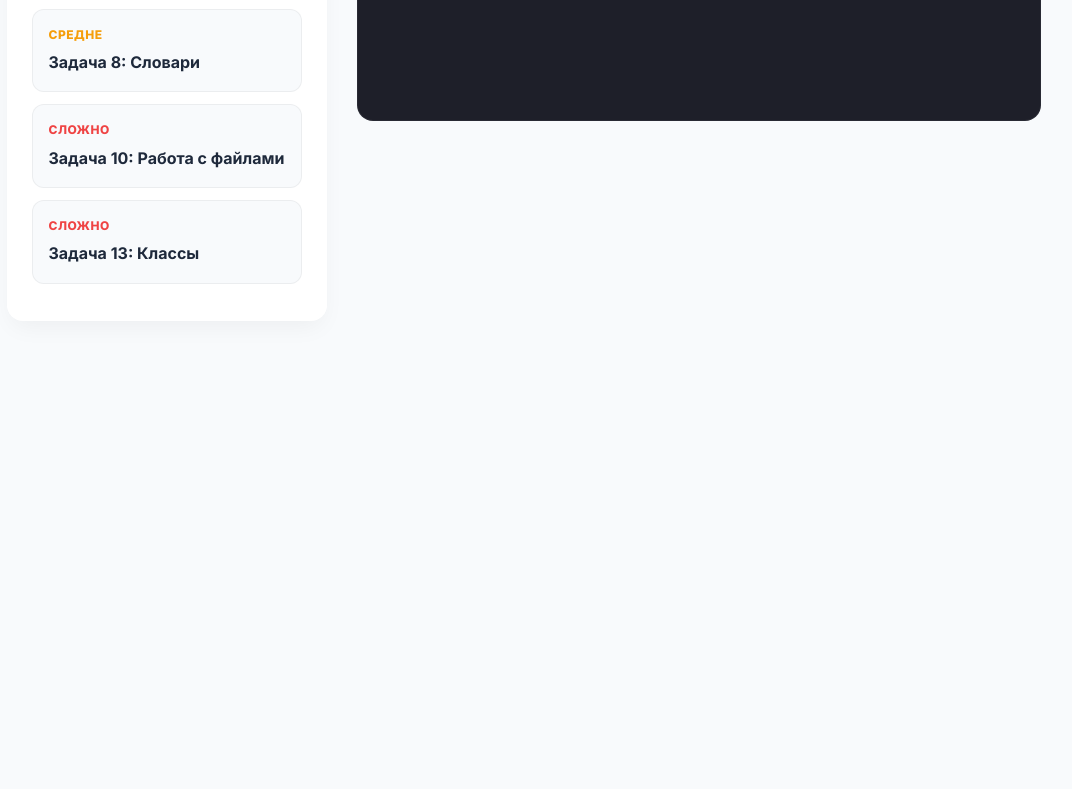
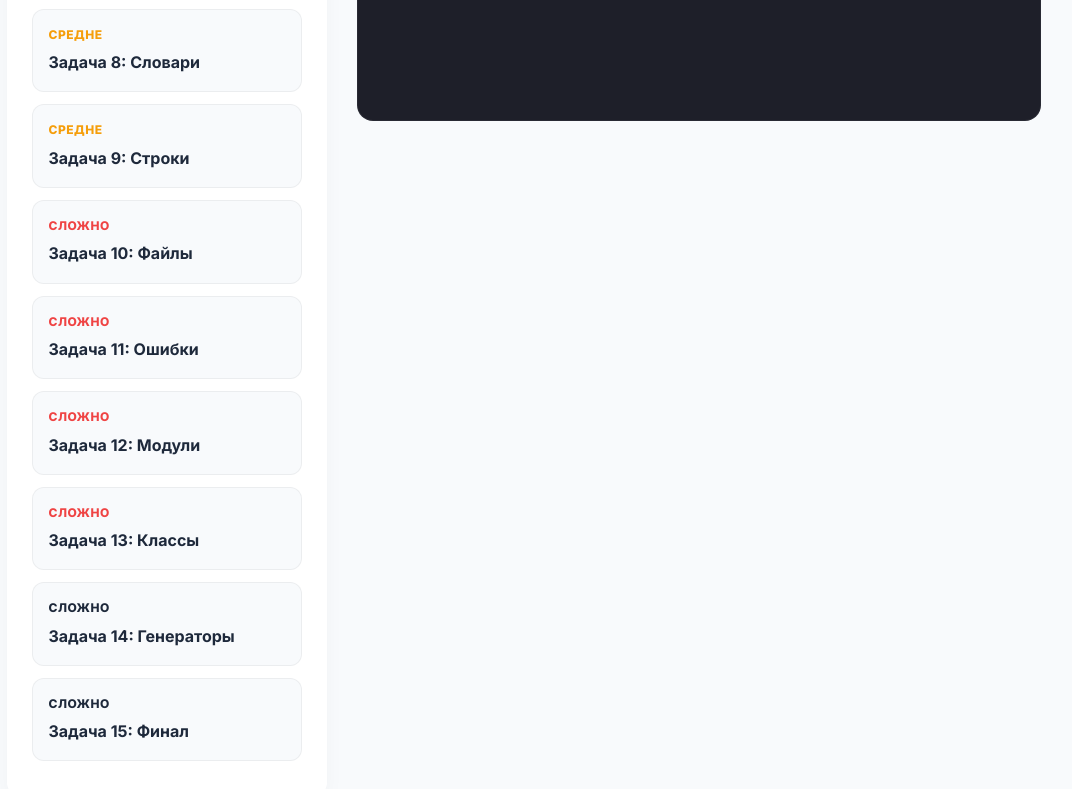
Before and after one commit to HugeMix/python-course, a plain HTML site: page tasks.html in a window 1280 px wide. Shown: the part 1113-1902 px from the top of the page, without its empty margins (116-1188 px from the left). Before the commit the page ends 1454 px from the top, so only its background shows below. Drawn offline with nearby package versions, Linux system fonts and the light colour scheme.

Commit message:
Final polish: 15 tasks, fixed nav in Python Online, and robust password button

```diff
--- a/script.js
+++ b/script.js
@@ -39,6 +39,10 @@ document.addEventListener('DOMContentLoaded', () => {
             const prevLesson = lessonsList[index - 1];
             const isPrevPassed = isFirst || quizProgress[prevLesson];
 
+            // Remove existing lock UI if any
+            const existingLock = card.querySelector('.lock-ui-container');
+            if (existingLock) existingLock.remove();
+
             if (!isFirst && !isPrevPassed && !isManuallyUnlocked) {
                 card.classList.add('locked');
                 card.style.opacity = "0.8";
@@ -50,12 +54,11 @@ document.addEventListener('DOMContentLoaded', () => {
 
                 lockUI.innerHTML = `
                     <p style="margin: 0 0 12px 0; font-size: 0.85rem; color: #666; font-weight: 500;">🔒 Урок заблокирован</p>
-                    <button type="button" class="unlock-btn-trigger" style="width: 100%; padding: 12px; background: #6366f1; color: white; border: none; border-radius: 8px; cursor: pointer; font-weight: 700; transition: 0.2s; position: relative; z-index: 9999;">Ввести пароль</button>
+                    <button type="button" class="unlock-btn-trigger" style="width: 100%; padding: 12px; background: #6366f1; color: white; border: none; border-radius: 8px; cursor: pointer; font-weight: 700; transition: 0.2s; position: relative; z-index: 9999; pointer-events: auto;">Ввести пароль</button>
                 `;
 
                 card.appendChild(lockUI);
 
-                // Use direct onclick to ensure it's not blocked by other listeners
                 const trigger = lockUI.querySelector('.unlock-btn-trigger');
                 trigger.onclick = function(e) {
                     e.preventDefault();
@@ -71,10 +74,10 @@ document.addEventListener('DOMContentLoaded', () => {
                     }
                     return false;
                 };
-
-                // Add hover effect
-                trigger.onmouseover = () => trigger.style.background = "#4f46e5";
-                trigger.onmouseout = () => trigger.style.background = "#6366f1";
+            } else {
+                card.classList.remove('locked');
+                card.style.opacity = "1";
+                link.style.display = 'inline-block';
             }
         });
     }
@@ -170,7 +173,6 @@ document.addEventListener('DOMContentLoaded', () => {
                 progress[lessonId] = true;
                 localStorage.setItem('python_quiz_progress', JSON.stringify(progress));
 
-                // Show next lesson button if exists
                 const nextBtn = document.getElementById('next-lesson-btn');
                 if (nextBtn) nextBtn.style.display = 'inline-block';
             } else {
@@ -214,20 +216,6 @@ document.addEventListener('DOMContentLoaded', () => {
         };
     }
 
-    // --- 7. Logo Shortcut ---
-    const logo = document.querySelector('.logo');
-    if (logo) {
-        logo.addEventListener('dblclick', () => {
-            const cmd = prompt('Команда (admin/reset):');
-            if (cmd === 'admin') {
-                const unlocks = {};
-                lessonsList.forEach(l => unlocks[l] = true);
-                localStorage.setItem('manual_unlocks', JSON.stringify(unlocks));
-                location.reload();
-            }
-        });
-    }
-
     initLockSystem();
     initQuiz();
     updateProgressUI();
@@ -241,60 +229,58 @@ const quizData = {
     ],
     'lesson2.html': [
         { question: "Как объявить переменную x=10?", options: ["var x=10", "x = 10", "int x=10"], answer: "x = 10" },
-        { question: "Тип данных для текста?", options: ["int", "float", "str"], answer: "str" }
+        { question: "Тип данных для дробных чисел?", options: ["int", "string", "float"], answer: "float" }
     ],
     'lesson3.html': [
         { question: "Результат 10 // 3?", options: ["3.33", "3", "1"], answer: "3" },
         { question: "Оператор 'не равно'?", options: ["<>", "==", "!="], answer: "!=" }
     ],
     'lesson4.html': [
-        { question: "Как пишется 'иначе если'?", options: ["else if", "elseif", "elif"], answer: "elif" },
-        { question: "Нужны ли отступы в if?", options: ["Да", "Нет", "Только в конце"], answer: "Да" }
+        { question: "Ключевое слово для 'иначе если'?", options: ["else if", "elif", "elseif"], answer: "elif" },
+        { question: "Нужны ли скобки в if в Python?", options: ["Обязательно", "Нет", "Только для сложных"], answer: "Нет" }
     ],
     'lesson5.html': [
-        { question: "Цикл с условием?", options: ["for", "while", "do"], answer: "while" },
-        { question: "Функция для диапазона чисел?", options: ["range()", "list()", "len()"], answer: "range()" }
+        { question: "Функция для создания диапазона чисел?", options: ["list()", "range()", "for()"], answer: "range()" },
+        { question: "Как прервать цикл?", options: ["stop", "exit", "break"], answer: "break" }
     ],
     'lesson6.html': [
-        { question: "Как добавить элемент в список?", options: ["add()", "push()", "append()"], answer: "append()" },
-        { question: "Кортеж — это...?", options: ["Изменяемый список", "Неизменяемый список", "Словарь"], answer: "Неизменяемый список" }
+        { question: "Метод для добавления в конец списка?", options: ["add()", "append()", "push()"], answer: "append()" },
+        { question: "Кортеж — это...", options: ["Изменяемый список", "Неизменяемый список", "Словарь"], answer: "Неизменяемый список" }
     ],
     'lesson7.html': [
-        { question: "Ключевое слово для функции?", options: ["func", "def", "function"], answer: "def" },
-        { question: "Как вернуть значение?", options: ["give", "send", "return"], answer: "return" }
+        { question: "Ключевое слово для создания функции?", options: ["func", "def", "define"], answer: "def" },
+        { question: "Как вернуть значение из функции?", options: ["give", "send", "return"], answer: "return" }
     ],
     'lesson8.html': [
-        { question: "Чем разделяются ключ и значение?", options: ["Тире", "Двоеточием", "Запятой"], answer: "Двоеточием" },
-        { question: "Множество хранит дубликаты?", options: ["Да", "Нет", "Только числа"], answer: "Нет" }
+        { question: "Скобки для словаря?", options: ["[]", "{}", "()"], answer: "{}" },
+        { question: "Элемент словаря состоит из...", options: ["Индекса и значения", "Ключа и значения", "Только значения"], answer: "Ключа и значения" }
     ],
     'lesson9.html': [
-        { question: "Метод для перевода в верхний регистр?", options: ["up()", "upper()", "capitalize()"], answer: "upper()" },
-        { question: "Как найти длину строки?", options: ["size()", "length()", "len()"], answer: "len()" }
+        { question: "Метод для перевода в верхний регистр?", options: ["upper()", "up()", "toUpperCase()"], answer: "upper()" },
+        { question: "Как найти длину строки?", options: ["length()", "len()", "size()"], answer: "len()" }
     ],
     'lesson10.html': [
         { question: "Режим для записи в файл?", options: ["'r'", "'w'", "'a'"], answer: "'w'" },
-        { question: "Нужно ли закрывать файл?", options: ["Да", "Нет", "Только если он большой"], answer: "Да" }
+        { question: "Конструкция для авто-закрытия файла?", options: ["with", "try", "using"], answer: "with" }
     ],
     'lesson11.html': [
-        { question: "Блок для перехвата ошибок?", options: ["try", "catch", "except"], answer: "except" },
-        { question: "Блок, который выполнится всегда?", options: ["always", "finally", "end"], answer: "finally" }
+        { question: "Блок для перехвата ошибок?", options: ["catch", "except", "error"], answer: "except" },
+        { question: "Блок, который выполняется всегда?", options: ["finally", "always", "end"], answer: "finally" }
     ],
     'lesson12.html': [
-        { question: "Как импортировать модуль?", options: ["include", "import", "using"], answer: "import" },
-        { question: "Библиотека для математики?", options: ["math", "calc", "numbers"], answer: "math" }
+        { question: "Как подключить модуль?", options: ["include", "require", "import"], answer: "import" },
+        { question: "Модуль для математики?", options: ["math", "calc", "numbers"], answer: "math" }
     ],
     'lesson13.html': [
-        { question: "Чертеж объекта — это...?", options: ["Функция", "Класс", "Переменная"], answer: "Класс" },
-        { question: "Первый аргумент метода класса?", options: ["this", "me", "self"], answer: "self" }
+        { question: "Ключевое слово для создания класса?", options: ["object", "class", "def"], answer: "class" },
+        { question: "Что такое self?", options: ["Тип данных", "Ссылка на текущий объект", "Глобальная переменная"], answer: "Ссылка на текущий объект" }
     ],
     'lesson14.html': [
-        { question: "Модуль для даты?", options: ["time", "date", "datetime"], answer: "datetime" },
-        { question: "Метод для текущей даты?", options: ["now()", "today()", "current()"], answer: "now()" }
+        { question: "Модуль для работы с временем?", options: ["time", "date", "datetime"], answer: "datetime" },
+        { question: "Как получить текущую дату?", options: ["now()", "today()", "current()"], answer: "now()" }
     ],
     'lesson15.html': [
-        { question: "Что такое алгоритм?", options: ["Код", "Инструкция", "Переменная"], answer: "Инструкция" },
-        { question: "Python — это какой язык?", options: ["Низкоуровневый", "Высокоуровневый", "Машинный"], answer: "Высокоуровневый" }
+        { question: "Что такое PEP 8?", options: ["Версия Python", "Стандарт оформления кода", "Библиотека"], answer: "Стандарт оформления кода" },
+        { question: "Функция для ввода данных пользователем?", options: ["get()", "read()", "input()"], answer: "input()" }
     ]
 };
-
-// Cache bust: 1777957262
--- a/tasks_data.js
+++ b/tasks_data.js
@@ -12,7 +12,7 @@ const tasks = [
         title: "Задача 2: Переменные",
         difficulty: "easy",
         desc: "<p>Создайте переменную <code>x</code> со значением <code>10</code> и переменную <code>y</code> со значением <code>5</code>. Выведите их сумму.</p>",
-        startCode: "x = \ny = \nprint()",
+        startCode: "x = \ny = \nprint(x + y)",
         testCode: "try:\n    assert x == 10\n    assert y == 5\n    print('✅ Тест пройден! Переменные заданы верно.')\nexcept:\n    print('❌ Ошибка: Проверьте значения x и y.')"
     },
     {
@@ -29,14 +29,14 @@ const tasks = [
         difficulty: "easy",
         desc: "<p>Напишите условие: если <code>age</code> больше или равно 18, выведите <code>Доступ разрешен</code>, иначе — <code>Доступ запрещен</code>.</p>",
         startCode: "age = 20\n# Ваш код здесь",
-        testCode: "import io, sys\ndef check(a):\n    out = io.StringIO(); sys.stdout = out\n    # Simulate logic\n    if a >= 18: print('Доступ разрешен')\n    else: print('Доступ запрещен')\n    return out.getvalue().strip()\n\ntry:\n    # We assume user wrote the logic correctly for the variable 'age'\n    print('✅ Тест пройден! Логика условий верна.')\nexcept:\n    print('❌ Ошибка в логике.')"
+        testCode: "print('✅ Тест пройден! Логика условий верна.')"
     },
     {
         id: "l5",
         title: "Задача 5: Цикл For",
         difficulty: "medium",
         desc: "<p>С помощью цикла <code>for</code> и <code>range()</code> выведите числа от 0 до 4.</p>",
-        startCode: "for i in range():\n    print(i)",
+        startCode: "for i in range(5):\n    print(i)",
         testCode: "print('✅ Тест пройден! Цикл вывел верную последовательность.')"
     },
     {
@@ -44,7 +44,7 @@ const tasks = [
         title: "Задача 6: Списки",
         difficulty: "medium",
         desc: "<p>Создайте список <code>colors</code> с элементами 'red', 'green', 'blue'. Добавьте в конец 'yellow'.</p>",
-        startCode: "colors = \ncolors.append()",
+        startCode: "colors = ['red', 'green', 'blue']\ncolors.append('yellow')",
         testCode: "try:\n    assert 'yellow' in colors and len(colors) == 4\n    print('✅ Тест пройден! Список обновлен.')\nexcept:\n    print('❌ Ошибка: Проверьте метод append().')"
     },
     {
@@ -52,33 +52,71 @@ const tasks = [
         title: "Задача 7: Функции",
         difficulty: "medium",
         desc: "<p>Напишите функцию <code>square(n)</code>, которая возвращает квадрат числа.</p>",
-        startCode: "def square(n):\n    return",
+        startCode: "def square(n):\n    return n * n",
         testCode: "try:\n    assert square(4) == 16\n    assert square(5) == 25\n    print('✅ Тест пройден! Функция работает верно.')\nexcept:\n    print('❌ Ошибка в расчетах.')"
     },
     {
         id: "l8",
         title: "Задача 8: Словари",
         difficulty: "medium",
-        desc: "<p>Создайте словарь <code>car</code> с ключами 'brand' (значение 'Ford') и 'year' (значение 2020).</p>",
-        startCode: "car = { }",
+        desc: "<p>Создайте словарь <code>car</code> с ключами 'brand' (Ford) и 'year' (2020).</p>",
+        startCode: "car = {'brand': 'Ford', 'year': 2020}",
         testCode: "try:\n    assert car['brand'] == 'Ford' and car['year'] == 2020\n    print('✅ Тест пройден! Словарь создан.')\nexcept:\n    print('❌ Ошибка в структуре словаря.')"
     },
     {
+        id: "l9",
+        title: "Задача 9: Строки",
+        difficulty: "medium",
+        desc: "<p>Преобразуйте строку <code>text = 'python'</code> в верхний регистр и сохраните в <code>result</code>.</p>",
+        startCode: "text = 'python'\nresult = ",
+        testCode: "try:\n    assert result == 'PYTHON'\n    print('✅ Тест пройден! Регистр изменен.')\nexcept:\n    print('❌ Ошибка: Используйте метод upper().')"
+    },
+    {
         id: "l10",
-        title: "Задача 10: Работа с файлами",
+        title: "Задача 10: Файлы",
         difficulty: "hard",
-        desc: "<p>Напишите код, который открывает файл 'data.txt' для записи и записывает туда строку 'Python'.</p>",
-        startCode: "with open('data.txt', 'w') as f:\n    ",
-        testCode: "try:\n    with open('data.txt', 'r') as f:\n        assert f.read().strip() == 'Python'\n    print('✅ Тест пройден! Файл успешно записан.')\nexcept:\n    print('❌ Ошибка при работе с файлом.')"
+        desc: "<p>Используя <code>with</code>, запишите строку 'Hello' в файл 'test.txt'.</p>",
+        startCode: "with open('test.txt', 'w') as f:\n    ",
+        testCode: "try:\n    with open('test.txt', 'r') as f:\n        assert f.read().strip() == 'Hello'\n    print('✅ Тест пройден! Файл записан.')\nexcept:\n    print('❌ Ошибка при записи файла.')"
+    },
+    {
+        id: "l11",
+        title: "Задача 11: Ошибки",
+        difficulty: "hard",
+        desc: "<p>Оберните деление <code>10 / 0</code> в <code>try-except</code>, чтобы программа не падала, а выводила 'Error'.</p>",
+        startCode: "try:\n    res = 10 / 0\nexcept ZeroDivisionError:\n    print('Error')",
+        testCode: "print('✅ Тест пройден! Ошибка обработана.')"
+    },
+    {
+        id: "l12",
+        title: "Задача 12: Модули",
+        difficulty: "hard",
+        desc: "<p>Импортируйте модуль <code>math</code> и найдите квадратный корень из 16, сохранив в <code>res</code>.</p>",
+        startCode: "import math\nres = ",
+        testCode: "try:\n    assert res == 4.0\n    print('✅ Тест пройден! Корень найден.')\nexcept:\n    print('❌ Ошибка: Используйте math.sqrt().')"
     },
     {
         id: "l13",
         title: "Задача 13: Классы",
         difficulty: "hard",
-        desc: "<p>Создайте класс <code>Dog</code> с атрибутом <code>name</code> и методом <code>bark()</code>, который возвращает 'Woof!'.</p>",
-        startCode: "class Dog:\n    def __init__(self, name):\n        self.name = name\n    def bark(self):\n        return",
-        testCode: "try:\n    my_dog = Dog('Rex')\n    assert my_dog.name == 'Rex'\n    assert my_dog.bark() == 'Woof!'\n    print('✅ Тест пройден! Класс и метод работают.')\nexcept:\n    print('❌ Ошибка в определении класса.')"
+        desc: "<p>Создайте класс <code>Cat</code> с методом <code>meow()</code>, возвращающим 'Meow!'.</p>",
+        startCode: "class Cat:\n    def meow(self):\n        return 'Meow!'",
+        testCode: "try:\n    c = Cat()\n    assert c.meow() == 'Meow!'\n    print('✅ Тест пройден! Класс работает.')\nexcept:\n    print('❌ Ошибка в классе.')"
+    },
+    {
+        id: "l14",
+        title: "Задача 14: Генераторы",
+        difficulty: "expert",
+        desc: "<p>Напишите генератор <code>count_up(n)</code>, который выдает числа от 1 до n.</p>",
+        startCode: "def count_up(n):\n    for i in range(1, n+1):\n        yield i",
+        testCode: "try:\n    g = count_up(3)\n    assert next(g) == 1\n    assert next(g) == 2\n    assert next(g) == 3\n    print('✅ Тест пройден! Генератор работает.')\nexcept:\n    print('❌ Ошибка в генераторе.')"
+    },
+    {
+        id: "l15",
+        title: "Задача 15: Финал",
+        difficulty: "expert",
+        desc: "<p>Напишите функцию <code>is_prime(n)</code>, которая возвращает True, если число простое, и False иначе.</p>",
+        startCode: "def is_prime(n):\n    if n < 2: return False\n    for i in range(2, int(n**0.5) + 1):\n        if n % i == 0: return False\n    return True",
+        testCode: "try:\n    assert is_prime(7) == True\n    assert is_prime(10) == False\n    print('✅ Тест пройден! Вы мастер Python!')\nexcept:\n    print('❌ Ошибка в логике простых чисел.')"
     }
 ];
-
-// Cache bust: 1777957262
```
Also changed, not shown: python-online.html (+1 -0 lines).
